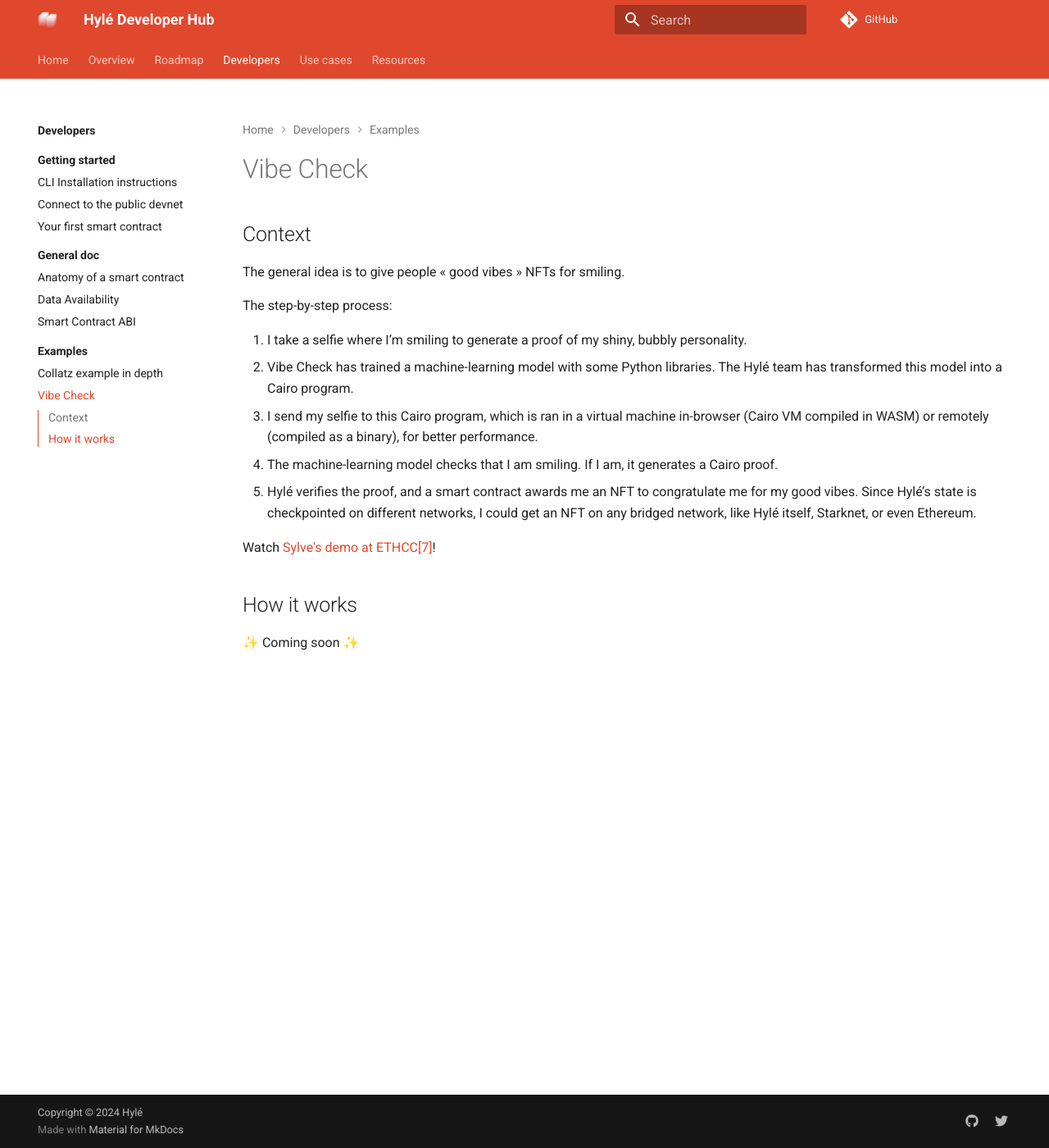
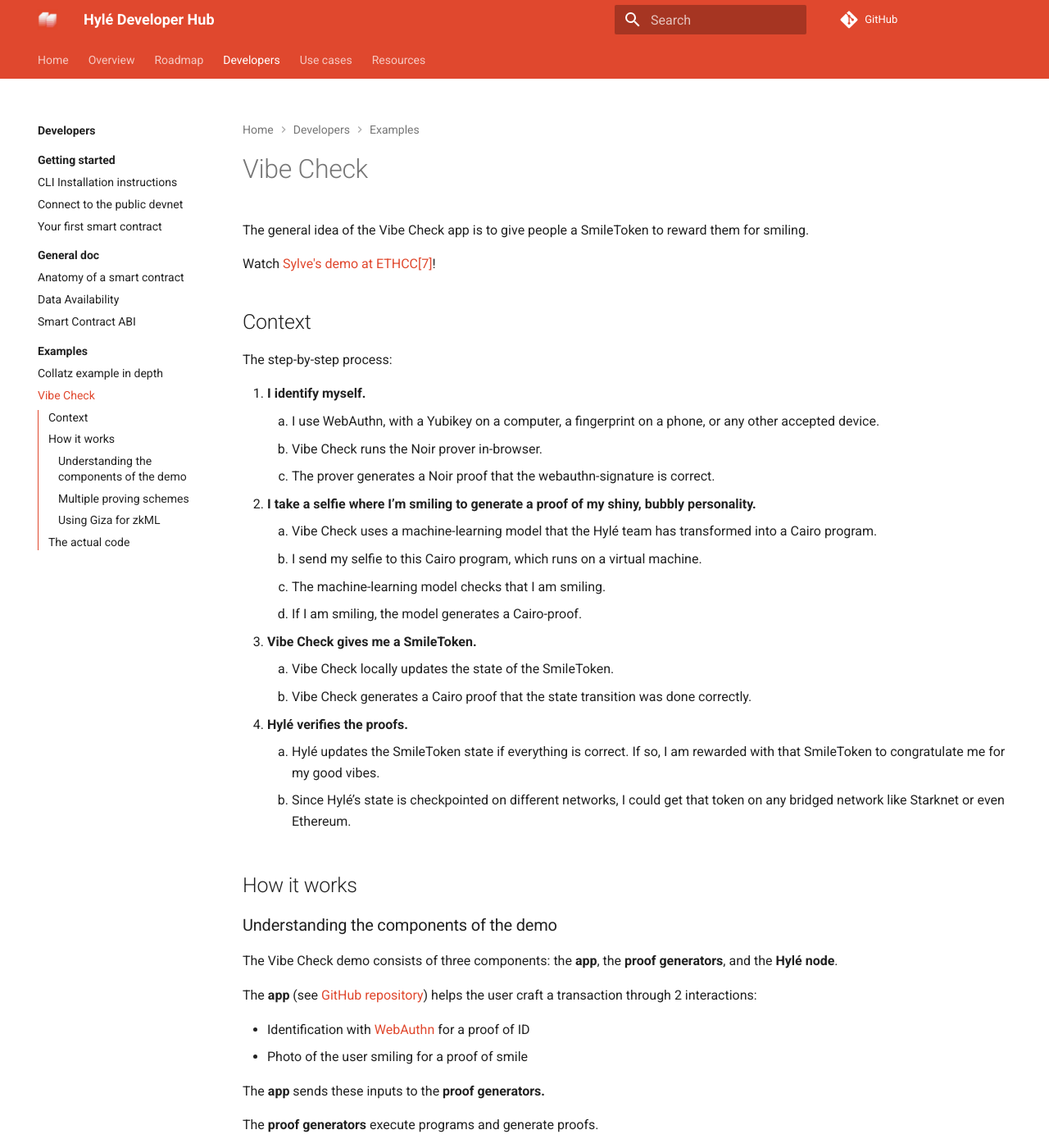
Before and after one commit to Hyle-org/devhub-hyle, an MkDocs documentation site: the page built from docs/developers/examples/vibe-check.md, in a window 1280 px wide and 1400 px high. Shown: the whole window at 82% size. Built offline with MkDocs 1.6.1 and Material for MkDocs 9.7.7, drawn with Linux system fonts in a browser that asks for light colours; comment, search, counter and statistics services are not loaded; some of the changed text lies outside the part shown.

Commit message:
added vibe check context, workflow and how it works

```diff
--- a/docs/developers/examples/vibe-check.md
+++ b/docs/developers/examples/vibe-check.md
@@ -1,19 +1,98 @@
 # Vibe Check
+
+The general idea of the Vibe Check app is to give people a SmileToken to reward them for smiling.
+
+Watch [Sylve's demo at ETHCC[7]](https://ethcc.io/archive/The-rise-of-truthful-applications)!
 
 ## Context
 
-The general idea is to give people « good vibes » NFTs for smiling.
-
 The step-by-step process:
 
-1. I take a selfie where I’m smiling to generate a proof of my shiny, bubbly personality.
-2. Vibe Check has trained a machine-learning model with some Python libraries. The Hylé team has transformed this model into a Cairo program.
-3. I send my selfie to this Cairo program, which is ran in a virtual machine in-browser (Cairo VM compiled in WASM) or remotely (compiled as a binary), for better performance.
-4. The machine-learning model checks that I am smiling. If I am, it generates a Cairo proof.
-5. Hylé verifies the proof, and a smart contract awards me an NFT to congratulate me for my good vibes. Since Hylé’s state is checkpointed on different networks, I could get an NFT on any bridged network, like Hylé itself, Starknet, or even Ethereum.
+1. **I identify myself.**
+    1. I use WebAuthn, with a Yubikey on a computer, a fingerprint on a phone, or any other accepted device.
+    2. Vibe Check runs the Noir prover in-browser.
+    3. The prover generates a Noir proof that the webauthn-signature is correct.
+2. **I take a selfie where I’m smiling to generate a proof of my shiny, bubbly personality.**
+    1. Vibe Check uses a machine-learning model that the Hylé team has transformed into a Cairo program.
+    2. I send my selfie to this Cairo program, which runs on a virtual machine.
+    3. The machine-learning model checks that I am smiling.
+    4. If I am smiling, the model generates a Cairo-proof.
+3. **Vibe Check gives me a SmileToken.**
+    1. Vibe Check locally updates the state of the SmileToken.
+    2. Vibe Check generates a Cairo proof that the state transition was done correctly.
+4. **Hylé verifies the proofs.**
+    1. Hylé updates the SmileToken state if everything is correct. If so, I am rewarded with that SmileToken to congratulate me for my good vibes.
+    2. Since Hylé’s state is checkpointed on different networks, I could get that token on any bridged network like Starknet or even Ethereum.
 
-Watch [Sylve's demo at ETHCC[7]](https://ethcc.io/archive/The-rise-of-truthful-applications)!
 
 ## How it works
 
-✨ Coming soon ✨
+### Understanding the components of the demo
+
+The Vibe Check demo consists of three components: the **app**, the **proof generators**, and the **Hylé node**.
+
+The **app** (see [GitHub repository](https://github.com/Hyle-org/vibe-check-frontend)) helps the user craft a transaction through 2 interactions:
+
+- Identification with [WebAuthn](https://vivs.wiki/WebAuthn) for a proof of ID
+- Photo of the user smiling for a proof of smile
+
+The **app** sends these inputs to the **proof generators.**
+
+The **proof generators** execute programs and generate proofs.
+
+They can be run locally in the browser or remotely to maximize performance. Local proof generation is possible by compiling the Cairo VM/Cairo Prover/Noir Prover into WASM, but it is inefficient. Proving is a memory-consuming activity, and browsers usually have a low limit.
+
+The proof generators generate three proofs:
+
+1. Proof of ID: verification of the WebAuthn ECDSA signature in Noir
+2. Proof of smile: running the machine-learning model in Cairo
+3. Token (ERC-20) transfer: initiated in Cairo if the first two proofs are valid.
+
+The **proof generators** send the three proofs to the **app** through one single transaction**.**
+
+The **app** sends that transaction to the **Hylé node**.
+
+The **Hylé node:**
+
+1. Unpacks the three proofs.
+2. Verifies each proof with the correct verifier: Noir for WebAuthn and Cairo for the two others.
+3. Ensures consistency by checking the public data contained in the proofs to ensure they all relate to the same transaction.
+
+![A flowchart with three main sections as explained above.](../../assets/img/proof-of-smile-workflow.png)
+
+### Multiple proving schemes
+
+A **proving scheme** is a protocol or framework for generating proofs and verifying them.
+
+In Vibe Check, we use Noir and Cairo.
+
+We use **Noir** to generate ECDSA proofs. Its Typescript SDK makes it easy to integrate into an app.
+
+We use **Cairo** for two proofs:
+
+- That there is a smile on the screenshot
+- The coin transfer, with an ERC-20 specification.
+
+We used the LambdaClass CairoVM. Because of the current dependency mismatches between the prover and the runner, the Cairo prover and the Cairo runner had to be compiled separately.
+
+See the [Cairo ERC20 runner source code](https://github.com/Hyle-org/cairo-erc20-runner).
+
+### Using Giza for zkML
+
+ZkML is one of ZK's many use cases. It helps you assert that a prediction's result was obtained with the right model, trained on the right dataset, and fed with the right input.
+
+**Giza** focuses on helping developers create a provable machine-learning model.
+
+Here is the flow we followed:
+
+1. We used a **simple classifier from the [XGBoost library](https://xgboost.readthedocs.io/en/stable/) in Python**, which Giza fully supports.
+2. We serialized our model in json thanks to the Giza SDK.
+3. We used the Giza API to turn our model into a Cairo program.
+4. We compiled the Cairo ML into Sierra using `scarb`
+5. We executed our model in the Cairo VM we were using.
+
+Deep learning models, especially CNNs, would typically be more appropriate for image recognition, but some primitives used by those are not yet supported. Larger models are also extremely hard to run in a Cairo VM because of their high memory requirements.
+
+## The actual code
+
+Coming soon!
```
Also changed, not shown: docs/assets/img/proof-of-smile-workflow.png.
